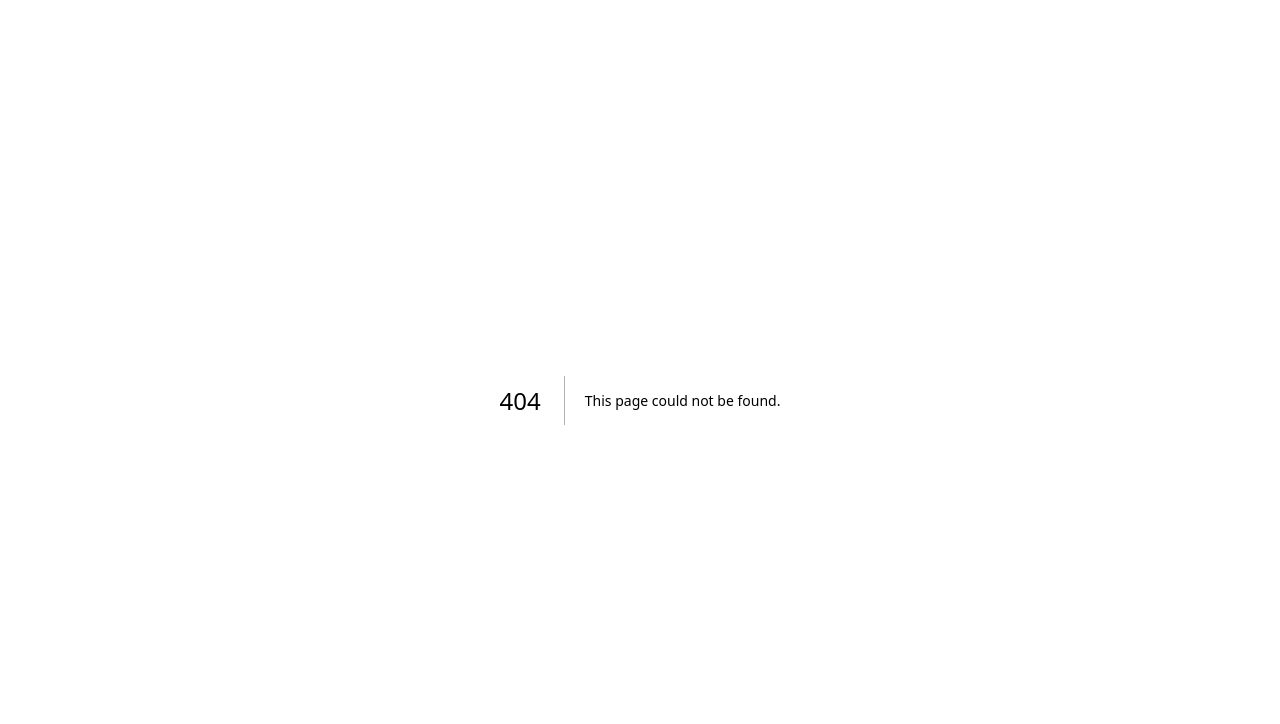
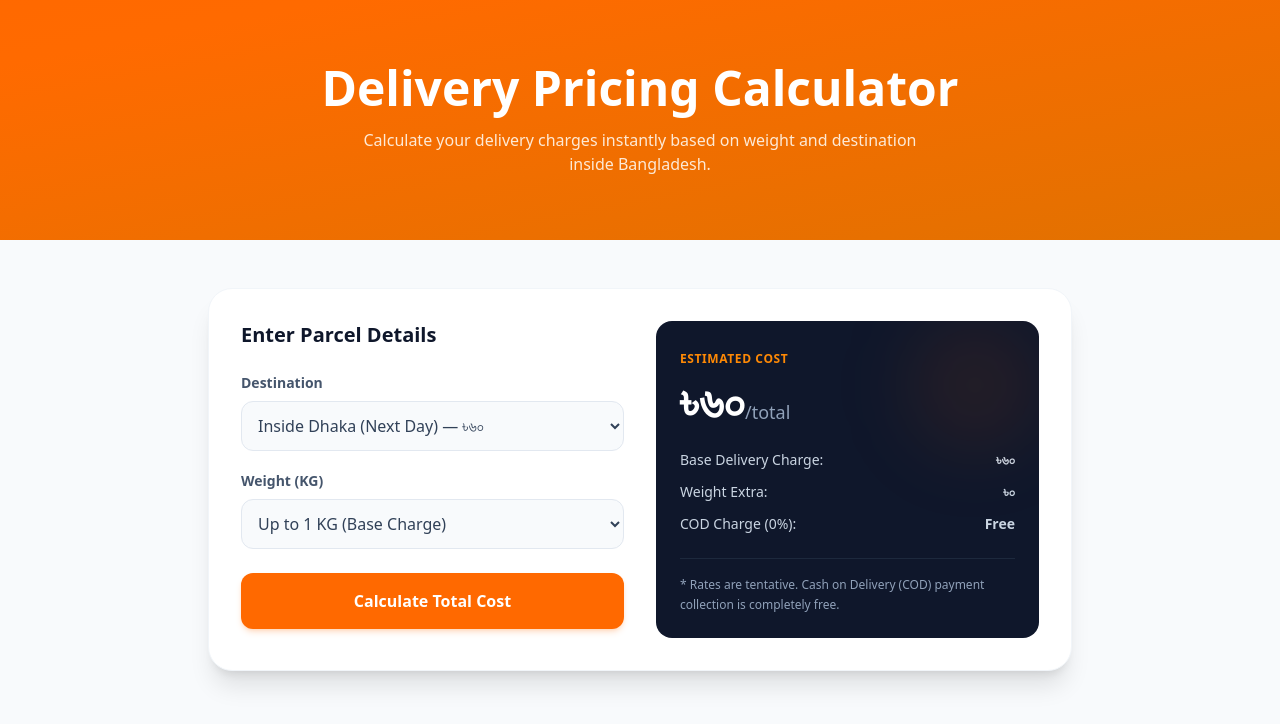
Before and after one commit to taiwantwistshop-sys/fastex-courier, a Next.js app: page /pricing in a window 1280 px wide. Before the commit this address had no page. Shown: the top 724 px of the page. Built offline with nearby package versions, Linux system fonts and the light colour scheme.

Commit message:
added delivery pricing page

```diff
--- /dev/null
+++ b/app/pricing/page.tsx
@@ -0,0 +1,74 @@
+"use strict";
+
+export default function Pricing() {
+  return (
+    <div className="min-h-screen bg-slate-50 text-slate-800 font-sans">
+
+      {/* HEADER */}
+      <div className="bg-gradient-to-br from-orange-500 to-amber-600 text-white py-16 px-4 text-center">
+        <h1 className="text-3xl md:text-5xl font-black mb-4">Delivery Pricing Calculator</h1>
+        <p className="text-orange-50 opacity-90 max-w-xl mx-auto">
+          Calculate your delivery charges instantly based on weight and destination inside Bangladesh.
+        </p>
+      </div>
+
+      {/* CALCULATOR & CARD SECTION */}
+      <main className="max-w-4xl mx-auto px-4 py-12">
+        <div className="bg-white p-6 md:p-8 rounded-3xl shadow-xl border border-slate-100 grid grid-cols-1 md:grid-cols-2 gap-8">
+
+          {/* INPUT FORM */}
+          <div>
+            <h2 className="text-xl font-bold text-slate-900 mb-6">Enter Parcel Details</h2>
+
+            <div className="mb-5">
+              <label className="block text-sm font-semibold text-slate-600 mb-2">Destination</label>
+              <select className="w-full bg-slate-50 border border-slate-200 rounded-xl p-3 outline-none focus:border-orange-500 font-medium text-slate-700">
+                <option>Inside Dhaka (Next Day) — ৳৬০</option>
+                <option>Dhaka Suburbs — ৳১০০</option>
+                <option>Outside Dhaka (64 Districts) — ৳১৩০</option>
+              </select>
+            </div>
+
+            <div className="mb-6">
+              <label className="block text-sm font-semibold text-slate-600 mb-2">Weight (KG)</label>
+              <select className="w-full bg-slate-50 border border-slate-200 rounded-xl p-3 outline-none focus:border-orange-500 font-medium text-slate-700">
+                <option>Up to 1 KG (Base Charge)</option>
+                <option>1 KG to 2 KG (+ ৳২০)</option>
+                <option>2 KG to 3 KG (+ ৳৪০)</option>
+                <option>3 KG to 5 KG (+ ৳৮০)</option>
+              </select>
+            </div>
+
+            <button className="w-full bg-orange-500 hover:bg-orange-600 text-white font-bold py-4 rounded-xl transition shadow-md shadow-orange-500/20">
+              Calculate Total Cost
+            </button>
+          </div>
+
+          {/* PRICE DISPLAY CARD */}
+          <div className="bg-slate-900 text-white p-6 rounded-2xl flex flex-col justify-between relative overflow-hidden">
+            <div className="absolute top-0 right-0 w-32 h-32 bg-orange-500/10 rounded-full blur-2xl"></div>
+
+            <div>
+              <span className="text-orange-400 text-xs font-bold uppercase tracking-wider">Estimated Cost</span>
+              <div className="text-5xl font-black mt-2 text-white">৳৬০<span className="text-lg font-normal text-slate-400">/total</span></div>
+
+              <ul className="mt-6 space-y-3 text-sm text-slate-300">
+                <li className="flex justify-between"><span>Base Delivery Charge:</span> <span className="font-semibold">৳৬০</span></li>
+                <li className="flex justify-between"><span>Weight Extra:</span> <span className="font-semibold">৳০</span></li>
+                <li className="flex justify-between"><span>COD Charge (0%):</span> <span className="font-semibold">Free</span></li>
+              </ul>
+            </div>
+
+            <div className="border-t border-slate-800 pt-4 mt-6">
+              <p className="text-xs text-slate-400 leading-relaxed">
+                * Rates are tentative. Cash on Delivery (COD) payment collection is completely free.
+              </p>
+            </div>
+          </div>
+
+        </div>
+      </main>
+
+    </div>
+  );
+}
```
